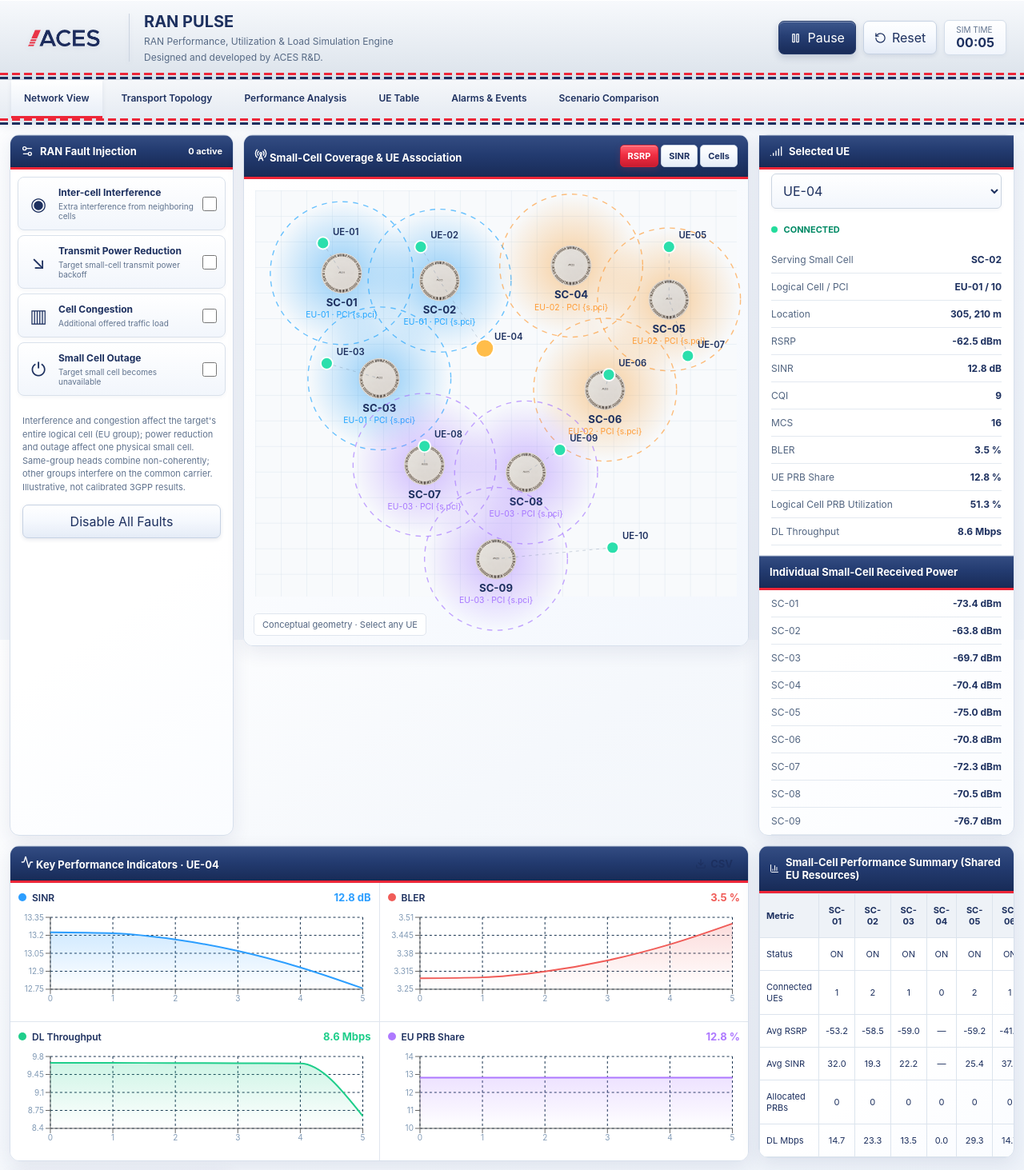
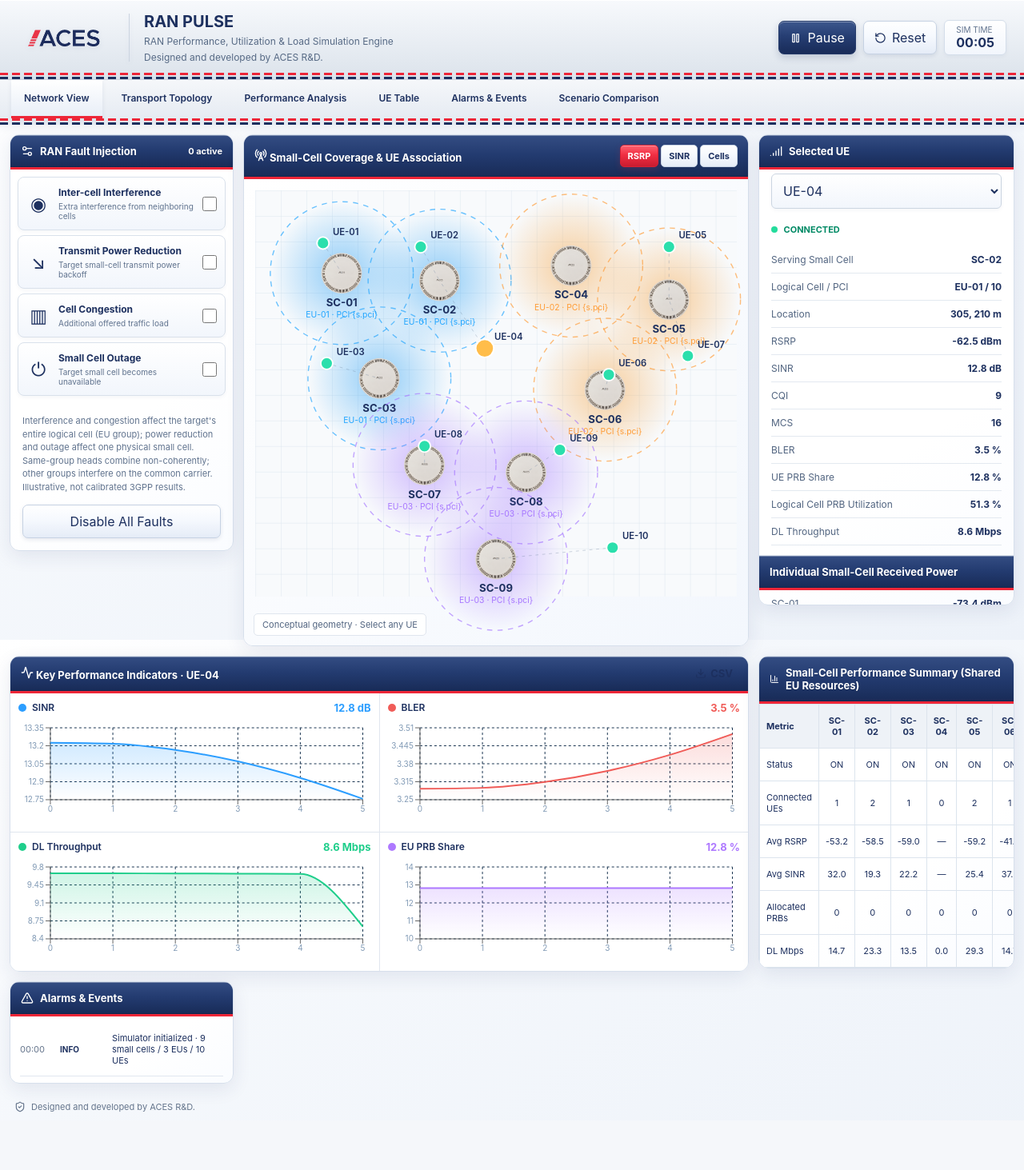
Before and after one commit to asadleghari199/aces-ran-demo, a React (Vite) app: page / in a window 1280 px wide. Shown: the top 1463 px of the page at 80% size. After the commit the page ends 1401 px from the top, so only its background shows below. Built offline with nearby package versions, Linux system fonts and the light colour scheme.

Commit message:
Add files via upload

```diff
--- a/src/style.css
+++ b/src/style.css
@@ -212,3 +212,32 @@ main > .topology {
   aspect-ratio: 670 / 620;
   min-height: 0;
 }
+
+/* v1.7 — Compact Network View grid: prevent side panels from
+   setting an unnecessarily tall first row and pushing KPI charts down. */
+@media (min-width: 1151px) {
+  main > .controls {
+    align-self: start;
+    height: fit-content;
+  }
+
+  main > .details {
+    align-self: start;
+    max-height: clamp(440px, 46vw, 720px);
+    overflow-y: auto;
+    scrollbar-width: thin;
+  }
+
+  main > .charts {
+    grid-column: 1 / span 2;
+    align-self: start;
+  }
+}
+
+/* At tablet/mobile widths, retain the original stacked flow. */
+@media (max-width: 1150px) {
+  main > .details {
+    max-height: none;
+    overflow: visible;
+  }
+}
```
